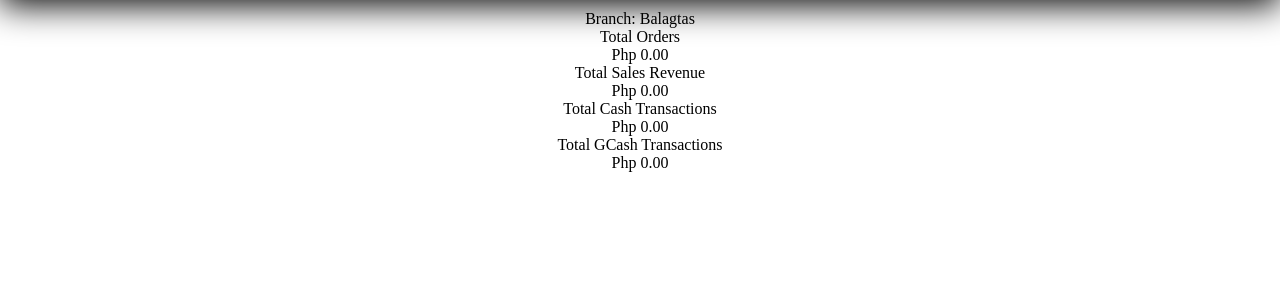
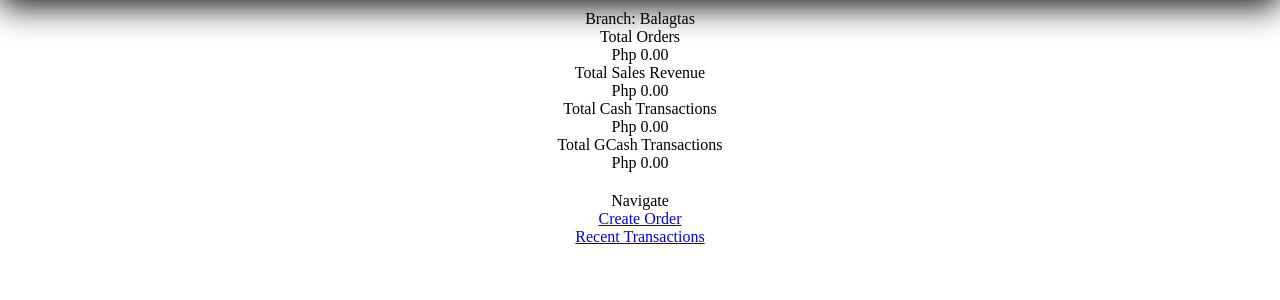
Before and after one commit to JeloMV/ChickNPastil, a PHP site: page / in a window 1280 px wide. Shown: the part 76-376 px from the top of the page. Run offline with PHP 8.4, Linux system fonts and the light colour scheme.

Commit message:
Add sales quick action section and style adjustments

```diff
--- a/assets/styles.css
+++ b/assets/styles.css
@@ -23,11 +23,21 @@
         font-weight: bold;
     }
 
+    #sales-quick-action {
+        text-align: center;
+        padding: 20px;
+    }
+
+    #sales-quick-action a {
+        display: block;
+    }
 /* } */
 
 body {
     margin: 0;
 }
+
+
 
 @media screen and (min-width: 481px) {
     header {
--- a/index.html
+++ b/index.html
@@ -34,6 +34,13 @@
             <div id="total-gcash">Php 0.00</div>
         </div>
 
+
+    </div>
+
+    <div id="sales-quick-action">
+        <span>Navigate</span>
+        <a href="create-order.html">Create Order</a>
+        <a href="live-transaction-logs.html">Recent Transactions</a>
     </div>
 </body>
 </html>
```
Also changed, not shown: ordering.html (added), transaction_logs.html (added).
